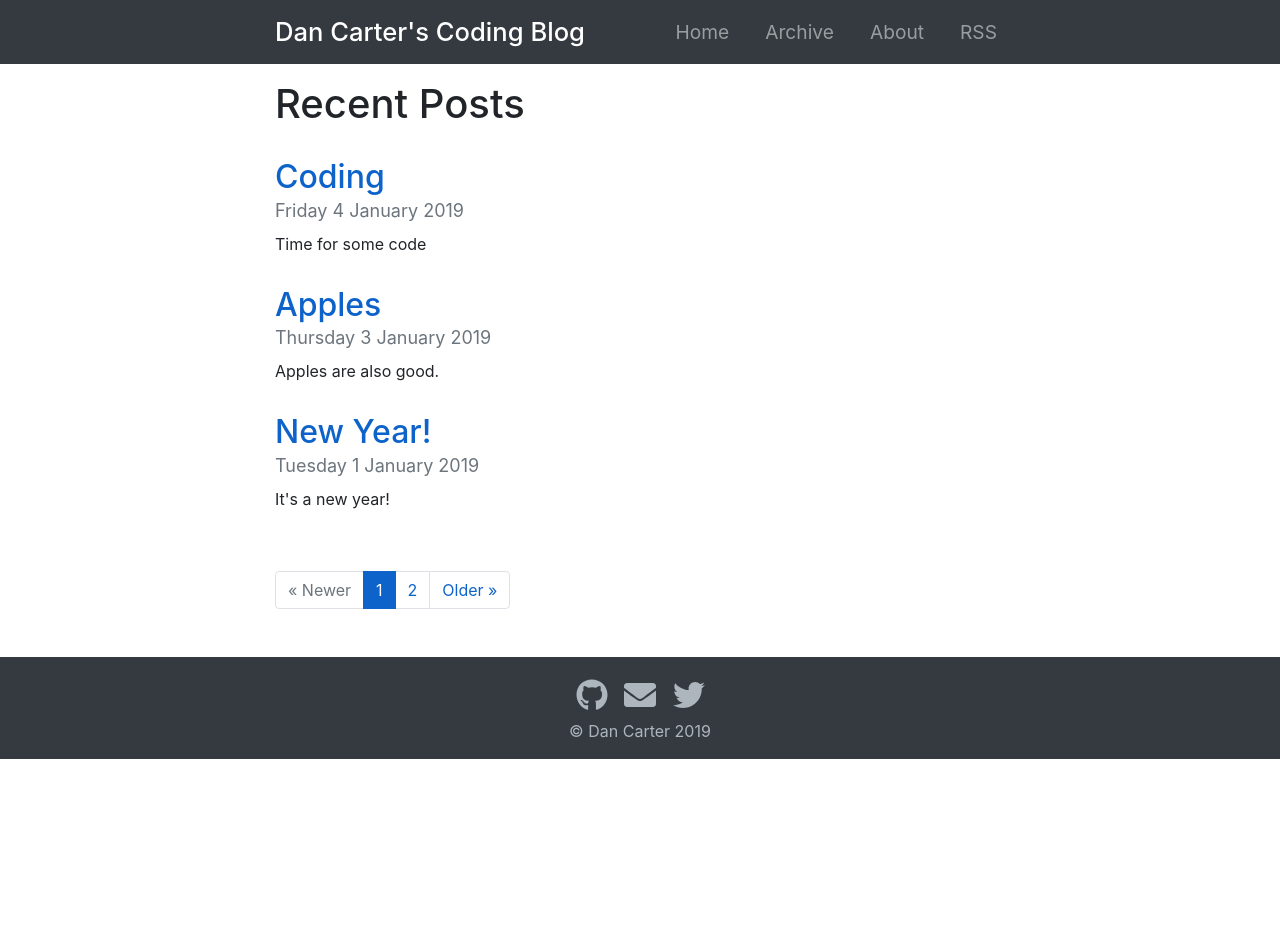
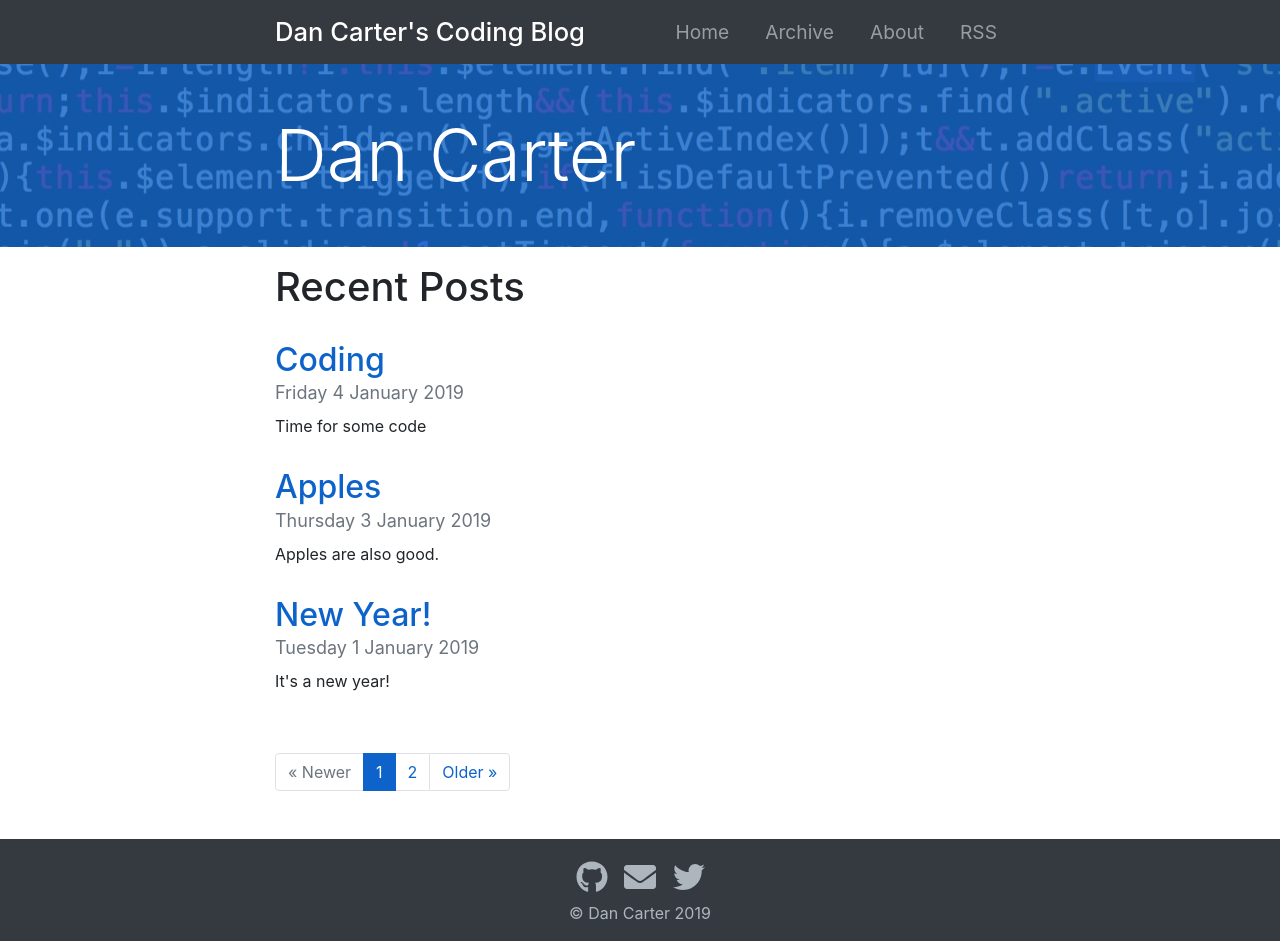
Before and after one commit to djcarter85/codingblog, a Jekyll site: the page built from index.html, in a window 1280 px wide. Built offline with Jekyll 4.4.1, drawn with Linux system fonts in a browser that asks for light colours; nearby versions of some CDN libraries; the list of posts is cut into pages by our own code; before the commit the page ends 900 px from its top, so only the background shows below that.

Commit message:
Added banner

```diff
--- /dev/null
+++ b/_includes/banner.html
@@ -0,0 +1,7 @@
+<section class="banner mb-3">
+  <div class="primary-overlay">
+    <div class="container">
+      <h1 class="display-3 py-5 text-white">Dan Carter</h1>
+    </div>
+  </div>
+</section>
--- a/_includes/nav.html
+++ b/_includes/nav.html
@@ -1,4 +1,4 @@
-<nav class="navbar navbar-expand-md navbar-dark bg-dark mb-3">
+<nav class="navbar navbar-expand-md navbar-dark bg-dark">
   <div class="container">
     <a class="navbar-brand h1 mb-0" href="{{ site.baseurl }}/">Dan Carter's Coding Blog</a>
     <button class="navbar-toggler" data-toggle="collapse" data-target="#navbarItems">
--- a/_layouts/default.html
+++ b/_layouts/default.html
@@ -3,9 +3,10 @@
 {% include head.html %}
 
 <body>
-  {%include header.html %}
+  {% include header.html %}
+  {% include banner.html %}
   {{ content }}
-  {%include footer.html %}
+  {% include footer.html %}
 </body>
 
 </html>
--- /dev/null
+++ b/css/custom/includes/_banner.scss
@@ -0,0 +1,7 @@
+.banner {
+  background: url("../assets/images/banner.jpg") center;
+
+  .primary-overlay {
+    background: rgba($primary, 0.8);
+  }
+}
--- a/css/main.scss
+++ b/css/main.scss
@@ -5,6 +5,7 @@
 @import 'bootstrap-4.2.1/bootstrap';
 
 @import 'custom/includes/header';
+@import 'custom/includes/banner';
 @import 'custom/includes/footer';
 @import 'custom/includes/posts';
 @import 'custom/includes/post';
```
Also changed, not shown: assets/images/banner.jpg (added).
